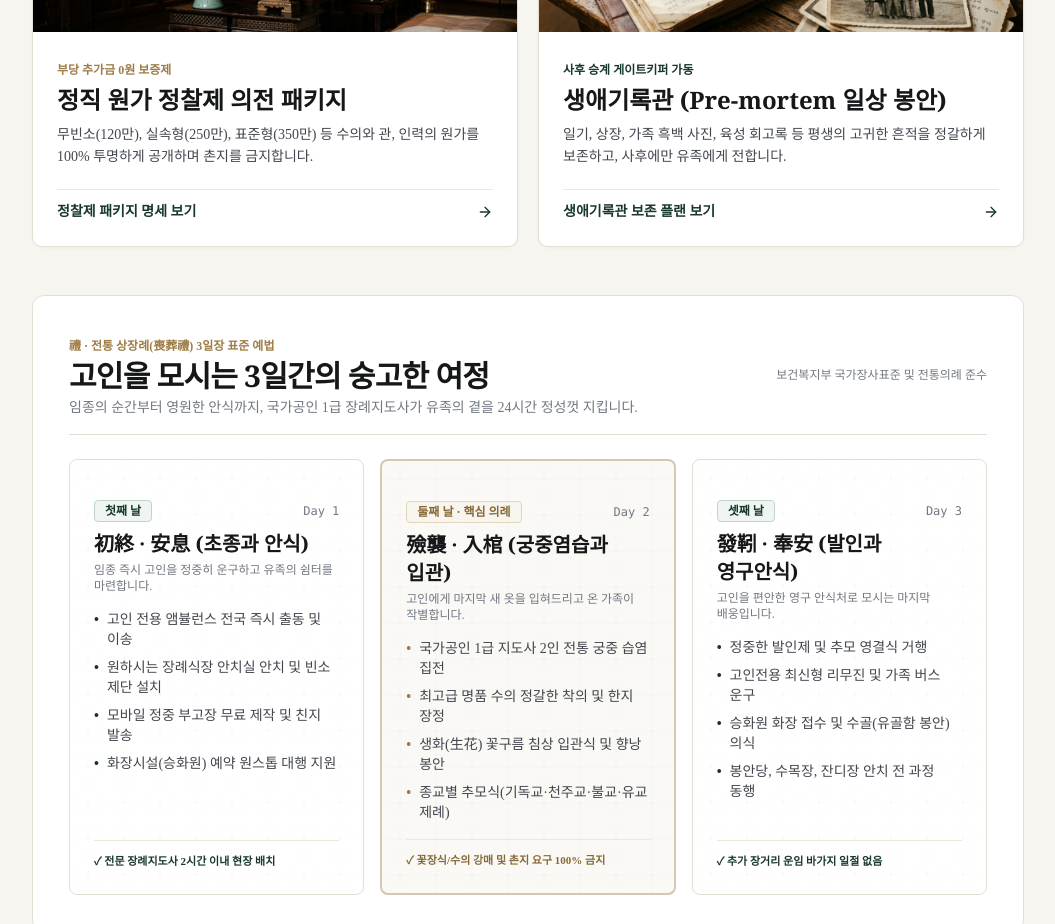
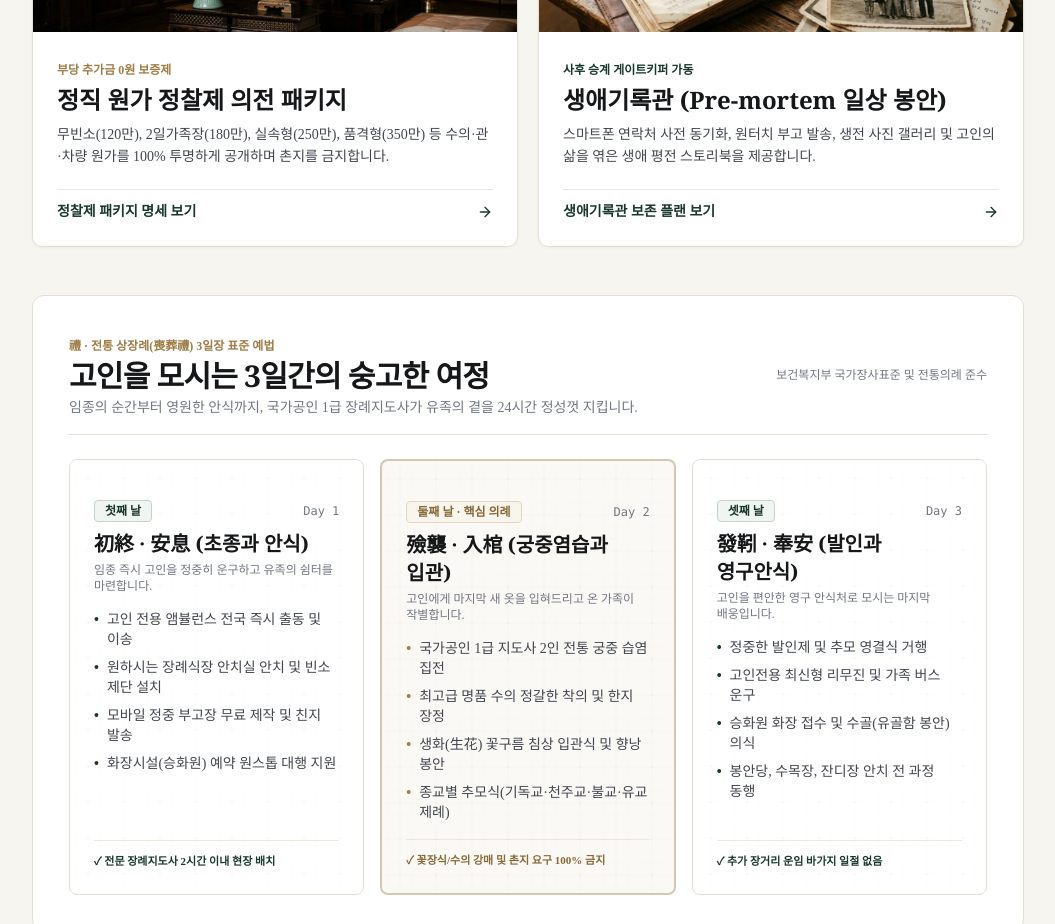
Before and after one commit to esketch-ai/See_Out, a React (Vite) app: page / in a window 1280 px wide. Shown: the part 2040-2964 px from the top of the page, without its empty margins (112-1167 px from the left). Built offline with nearby package versions, Linux system fonts and the light colour scheme; a web font is replaced by a local one.

Commit message:
chore(web): synchronize package and life archive descriptions across header and normal mode

```diff
--- a/src/web/components/Header.tsx
+++ b/src/web/components/Header.tsx
@@ -39,8 +39,8 @@ export const Header: React.FC<HeaderProps> = ({
     { id: 'home', label: '종합 의전', hanja: '綜合儀典', seal: '禮', desc: '홈 요약 및 4대 핵심 서비스 둘러보기', icon: LayoutDashboard },
     { id: 'quote', label: '원가 진단', hanja: '原價診斷', seal: '眞', desc: '3초 카메라 스캔 & 1:1 맞춤 영수증 비교', icon: FileText },
     { id: 'funeral-halls', label: '장례식장', hanja: '葬禮式場', seal: '安', desc: '전국 1,080곳 빈소 시설 & 30% 감면 혜택', icon: Building2 },
-    { id: 'packages', label: '정찰 패키지', hanja: '定札儀禮', seal: '誠', desc: '무빈소·실속형·표준형 100% 투명 정찰제', icon: PackageCheck },
-    { id: 'life-archive', label: '생애기록관', hanja: '生涯記錄', seal: '永', desc: '고인의 삶을 영구 보존하는 사전 봉안관', icon: BookOpen }
+    { id: 'packages', label: '정찰 패키지', hanja: '定札儀禮', seal: '誠', desc: '무빈소·2일가족장·실속·품격 4대 투명 정찰제', icon: PackageCheck },
+    { id: 'life-archive', label: '생애기록관', hanja: '生涯記錄', seal: '永', desc: '스마트폰 사전 부고 승계 & 생애 평전 스토리북', icon: BookOpen }
   ];
 
   const handleSelectNav = (tabId: MainTab) => {
--- a/src/web/components/NormalMode.tsx
+++ b/src/web/components/NormalMode.tsx
@@ -246,7 +246,7 @@ export const NormalMode: React.FC<NormalModeProps> = ({
                   정직 원가 정찰제 의전 패키지
                 </h3>
                 <p className="text-sm text-[#42464E] mt-2 leading-relaxed font-serif">
-                  무빈소(120만), 실속형(250만), 표준형(350만) 등 수의와 관, 인력의 원가를 100% 투명하게 공개하며 촌지를 금지합니다.
+                  무빈소(120만), 2일가족장(180만), 실속형(250만), 품격형(350만) 등 수의·관·차량 원가를 100% 투명하게 공개하며 촌지를 금지합니다.
                 </p>
               </div>
 
@@ -281,7 +281,7 @@ export const NormalMode: React.FC<NormalModeProps> = ({
                   생애기록관 (Pre-mortem 일상 봉안)
                 </h3>
                 <p className="text-sm text-[#42464E] mt-2 leading-relaxed font-serif">
-                  일기, 상장, 가족 흑백 사진, 육성 회고록 등 평생의 고귀한 흔적을 정갈하게 보존하고, 사후에만 유족에게 전합니다.
+                  스마트폰 연락처 사전 동기화, 원터치 부고 발송, 생전 사진 갤러리 및 고인의 삶을 엮은 생애 평전 스토리북을 제공합니다.
                 </p>
               </div>
 
```
